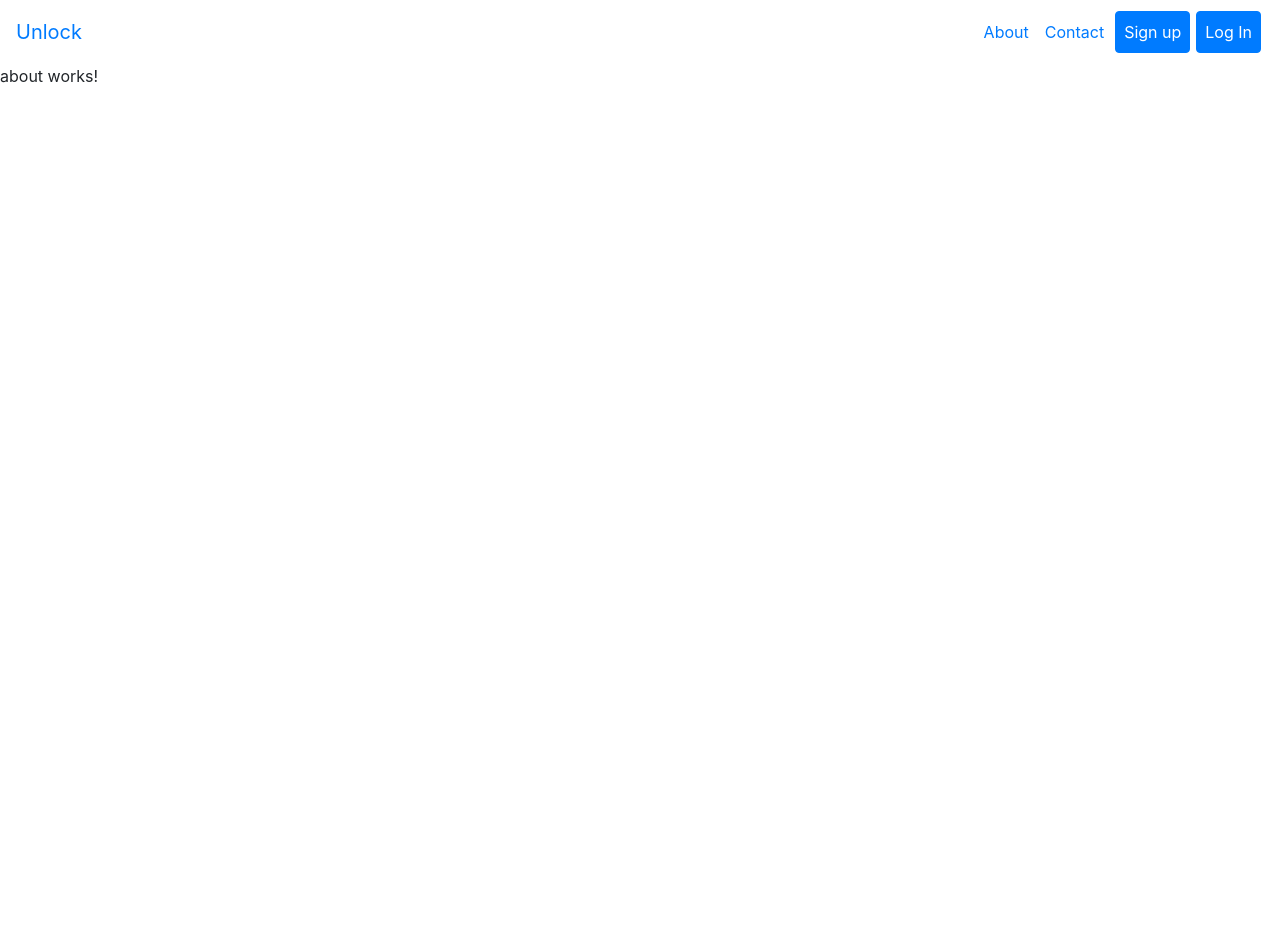
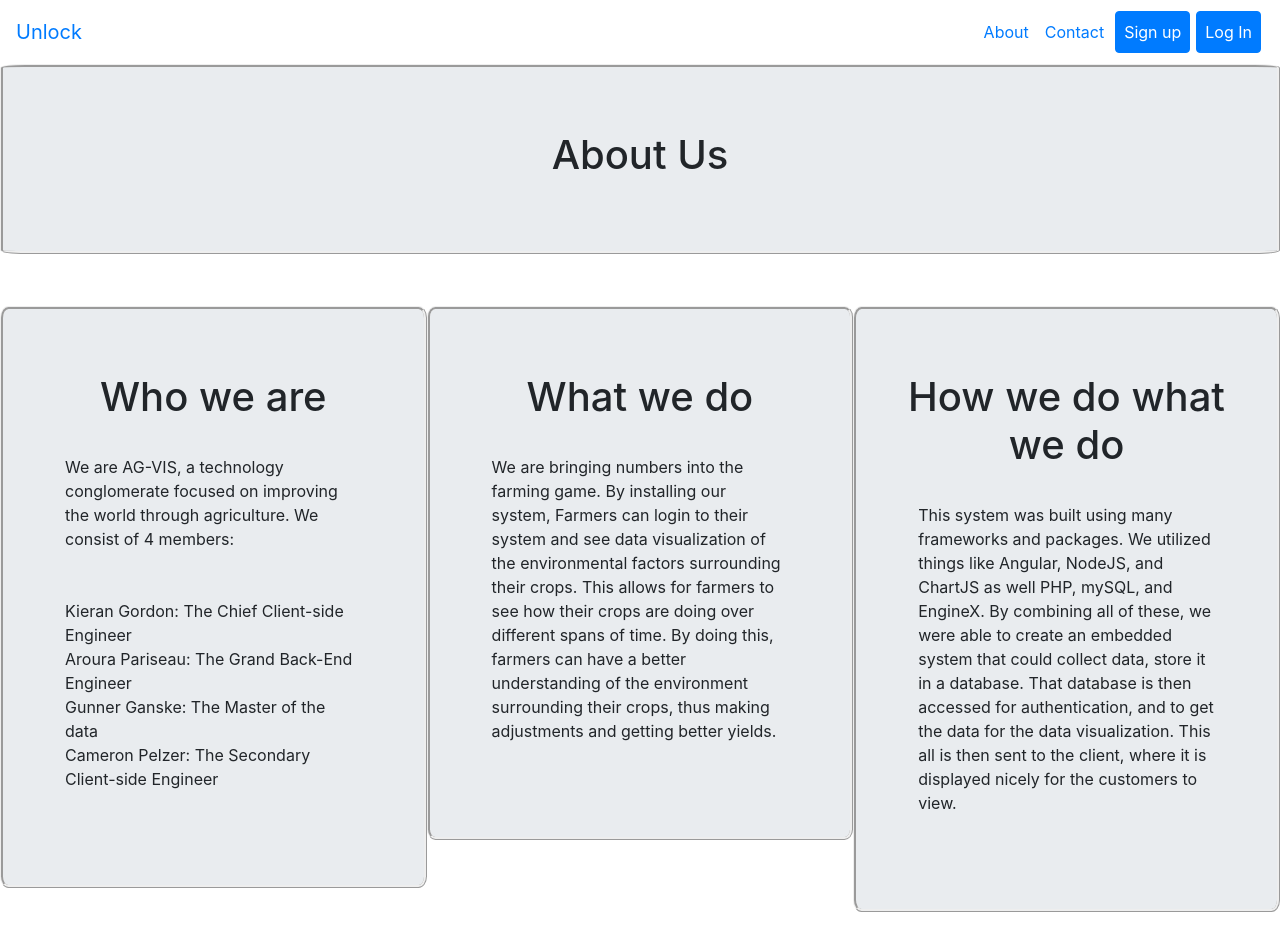
Before and after one commit to koogordo/ag-vis-ui, an Angular app: page /about in a window 1280 px wide. Before the commit the page ends 800 px from the top, so only its background shows below. Built offline with nearby package versions, Linux system fonts and the light colour scheme.

Commit message:
added about stuff

```diff
--- a/src/app/about/about.component.css
+++ b/src/app/about/about.component.css
@@ -0,0 +1,45 @@
+p{
+    padding-top: 1%;
+ }
+ textarea{
+    min-height: 200px;
+ }
+ .btn-primary{
+    margin-top: 15px;
+ }
+ .row{
+    margin-left: 0;
+    margin-right: 0;
+ }
+ .split {
+    height: 100%;
+    width: 33.33%;
+    float: left;
+    overflow-x: hidden;
+    padding-top: 20px;
+  }
+  .jumbotron{
+      border-style: ridge;
+      border-radius: 2%;
+  }
+ .info{
+     margin: 30px;
+  }
+
+ .mt-lg{
+    padding-top: 1rem;
+ }
+
+  .h1{
+     text-align: center;
+  }
+
+  /* Control the left side */
+  .left {
+    left: 0;
+  }
+
+  /* Control the right side */
+  .right {
+    right: 0;
+  }
--- a/src/app/about/about.component.html
+++ b/src/app/about/about.component.html
@@ -1,3 +1,51 @@
-<p>
-  about works!
-</p>
+<section class="cover">
+  <div class="cover-banner">
+    <div class="row">
+      <div class="jumbotron container-fluid">
+        <h1 class="text-center">
+          About Us
+        </h1>
+      </div>
+    </div>
+    <div class="split left">
+      <div class="row">
+        <div class="jumbotron container-fluid">
+          <h1 class="h1">Who we are</h1>
+          <p class="info">
+            We are AG-VIS, a technology conglomerate focused on improving the world through agriculture. We consist of 4 members:<br><br><br>
+            Kieran Gordon: The Chief Client-side Engineer<br>
+            Aroura Pariseau: The Grand Back-End Engineer<br>
+            Gunner Ganske: The Master of the data<br>
+            Cameron Pelzer: The Secondary Client-side Engineer
+          </p>
+        </div>
+      </div>
+    </div>
+    <div class="split center">
+      <div class="row">
+        <div class=" jumbotron container-fluid">
+          <h1 class="h1">What we do</h1>
+          <p class="info">
+            We are bringing numbers into the farming game. By installing our system, Farmers can login to their system
+            and see data visualization of the environmental factors surrounding their crops. This allows for farmers to see
+            how their crops are doing over different spans of time. By doing this, farmers can have a better understanding
+            of the environment surrounding their crops, thus making adjustments and getting better yields.
+          </p>
+        </div>
+      </div>
+    </div>
+    <div class="split right">
+      <div class="row">
+        <div class="jumbotron container-fluid">
+          <h1 class="h1">How we do what we do</h1>
+          <p class="info">
+            This system was built using many frameworks and packages. We utilized things like Angular, NodeJS, and ChartJS as well
+            PHP, mySQL, and EngineX. By combining all of these, we were able to create an embedded system that could collect data,
+            store it in a database. That database is then accessed for authentication, and to get the data for the data visualization.
+            This all is then sent to the client, where it is displayed nicely for the customers to view.
+          </p>
+        </div>
+      </div>
+    </div>
+  </div>
+</section>
--- a/src/app/contact/contact.component.css
+++ b/src/app/contact/contact.component.css
@@ -21,7 +21,10 @@ textarea{
  #info{
     margin: 50px;
  }
-
+ .jumbotron{
+   border-style: ridge;
+   border-radius: 2%;
+}
 .mt-lg{
    padding-top: 1rem;
 }
```
